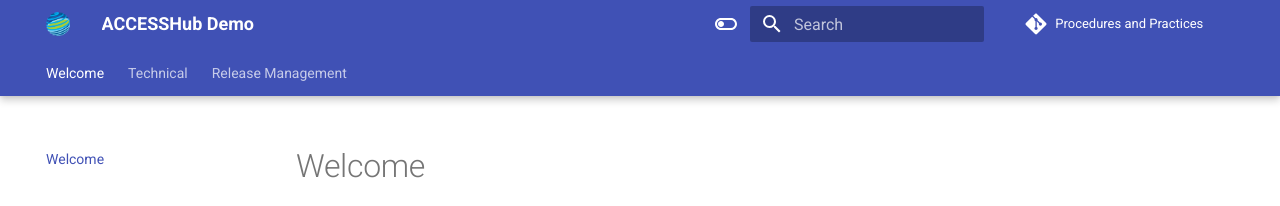
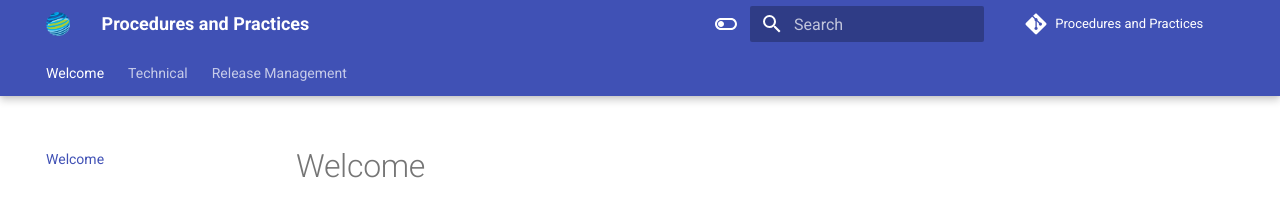
Before and after one commit to ACCESS-NRI/procedures-and-practices, an MkDocs documentation site: the page built from docs/index.md, in a window 1280 px wide. Shown: the top 206 px of the page. Built offline with MkDocs 1.6.1 and Material for MkDocs 9.7.7, drawn with Linux system fonts in a browser that asks for light colours; comment, search, counter and statistics services are not loaded.

Commit message:
Title needs updating Fixes #3

```diff
--- a/mkdocs.yml
+++ b/mkdocs.yml
@@ -1,4 +1,4 @@
-site_name: ACCESSHub Demo
+site_name: Procedures and Practices
 
 # Git repository
 repo_url: https://github.com/ACCESS-NRI/Procedures-and-Practices
```
